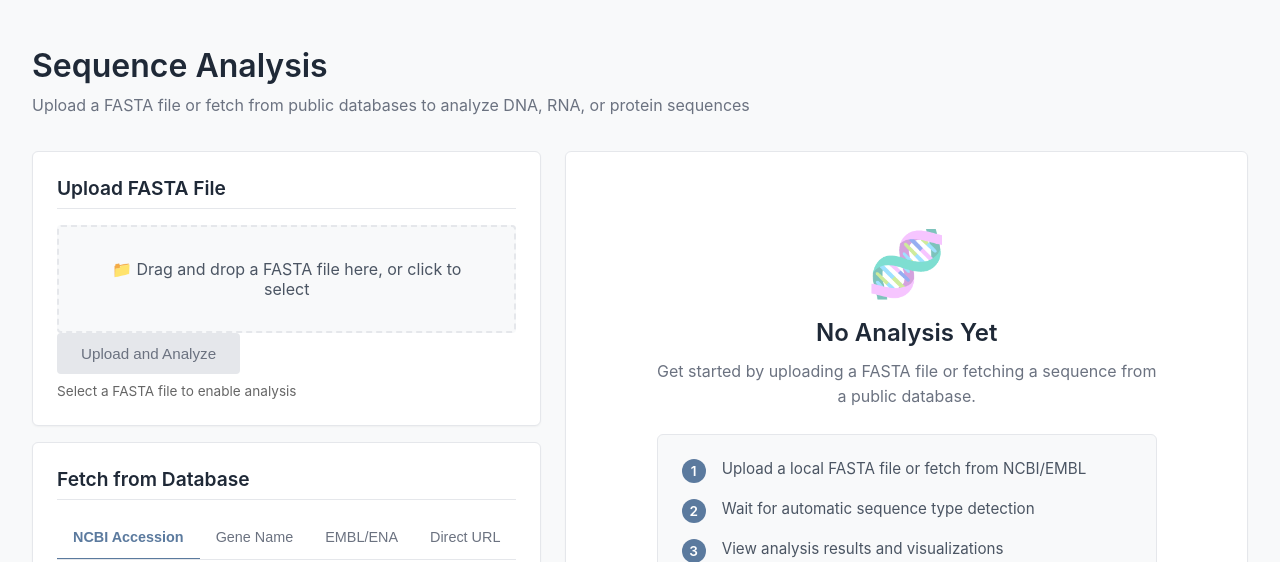
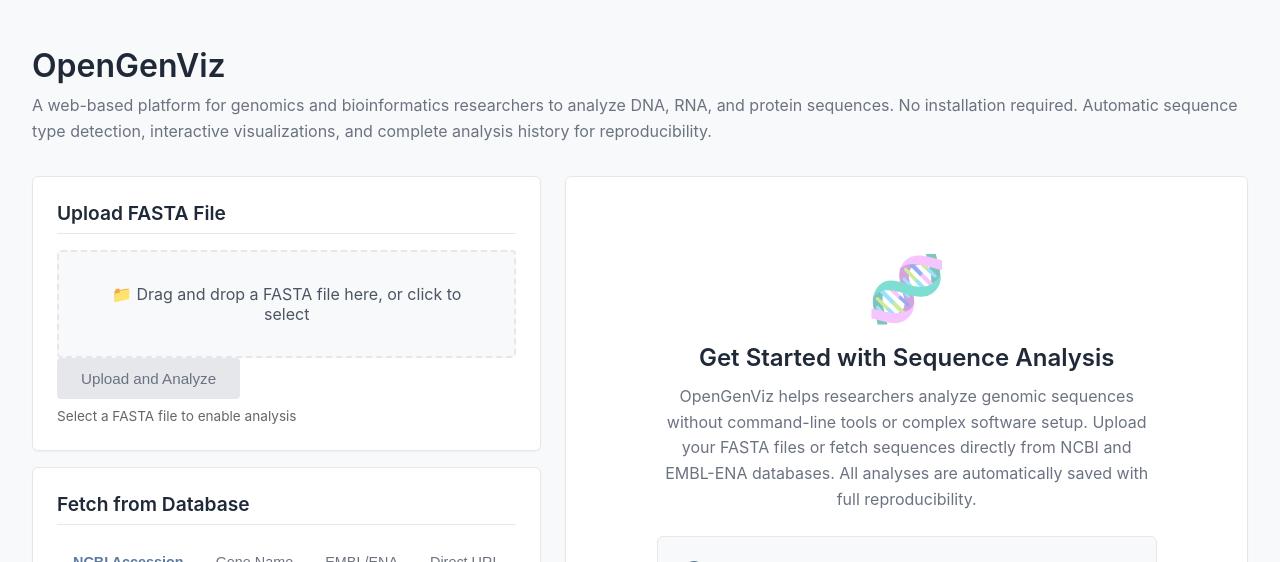
Before and after one commit to biodev-anjali/opengenviz, a React (Vite) app in the folder frontend/: page / in a window 1280 px wide. Shown: the part 145-707 px from the top of the page. Built offline with nearby package versions, Linux system fonts and the light colour scheme; no server answers.

Commit message:
Update AnalysisPage content to reflect new branding and enhanced user guidance. Changed title to "OpenGenViz" and revised subtitles to emphasize platform features and ease of use for genomic analysis. Improved empty state messaging to better instruct users on getting started with sequence analysis.

```diff
--- a/frontend/src/pages/AnalysisPage.jsx
+++ b/frontend/src/pages/AnalysisPage.jsx
@@ -41,8 +41,11 @@
 
       <div className="page-container">
         <div className="page-header">
-          <h2 className="page-title">Sequence Analysis</h2>
-          <p className="page-subtitle">Upload a FASTA file or fetch from public databases to analyze DNA, RNA, or protein sequences</p>
+          <h2 className="page-title">OpenGenViz</h2>
+          <p className="page-subtitle">
+            A web-based platform for genomics and bioinformatics researchers to analyze DNA, RNA, and protein sequences.
+            No installation required. Automatic sequence type detection, interactive visualizations, and complete analysis history for reproducibility.
+          </p>
         </div>
 
         <div className="analysis-layout">
@@ -81,9 +84,11 @@
               <div className="panel">
                 <div className="empty-state">
                   <div className="empty-state-icon">🧬</div>
-                  <h3 className="empty-state-title">No Analysis Yet</h3>
+                  <h3 className="empty-state-title">Get Started with Sequence Analysis</h3>
                   <p className="empty-state-description">
-                    Get started by uploading a FASTA file or fetching a sequence from a public database.
+                    OpenGenViz helps researchers analyze genomic sequences without command-line tools or complex software setup.
+                    Upload your FASTA files or fetch sequences directly from NCBI and EMBL-ENA databases.
+                    All analyses are automatically saved with full reproducibility.
                   </p>
                   <div className="empty-state-steps">
                     <div className="step-item">
```
